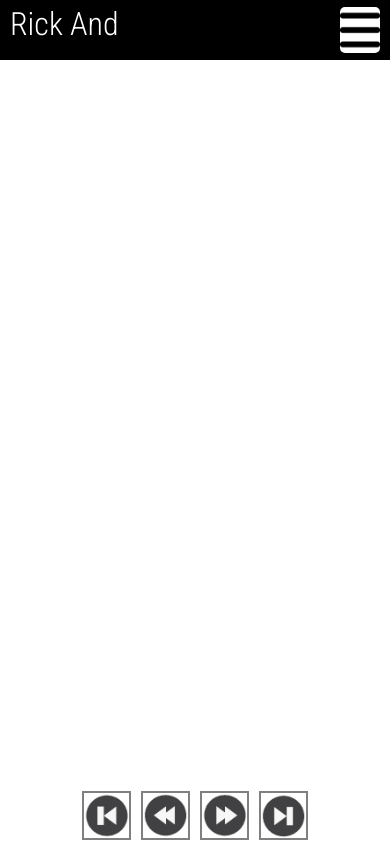
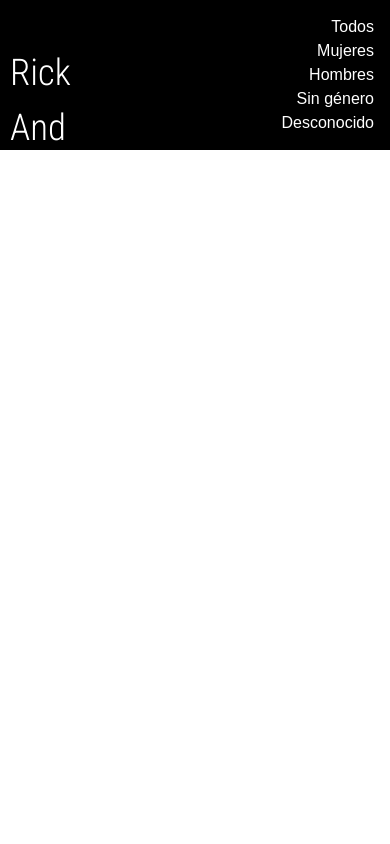
Before and after one commit to MaguiBrollo/ADA_TrabajoFinal, a plain HTML site: page index.html in a window 390 px wide. Shown: the top 844 px of the page. Drawn offline with Linux system fonts and the light colour scheme; no server answers.

Commit message:
ver mas completo

```diff
--- a/index.html
+++ b/index.html
@@ -29,7 +29,6 @@
                 <li> <button id="desconocidos" class="boton-menu"> Desconocido</button> </li>
             </ul>
 
-            <img class="img-menu" src="./img/menu.jpg" alt="" width="40px">
         </div>
 
     </nav>
--- a/script.js
+++ b/script.js
@@ -1,9 +1,9 @@
 
+//------------------- Conteneder de los personajes (es el lugar donde los muestra)
 const contenedor = document.getElementById('contenedor');
 
-//--------------------------------
+//-------------------------------- Totales -----------------------
 const total_personajes = document.getElementById('total-personajes');
-
 const actual_pag = document.getElementById('pagina-actual');
 const total_pag = document.getElementById('total-paginas');
 
@@ -12,14 +12,14 @@ let dataFetch = [];  //guarda el arrary de lo personajes
 let pagina_ac = 1;
 let total_pg = 0;
 
-//-------------------------------
+//------------------------------- Botones de filtrado
 const boton_todos = document.getElementById('todos');
 const boton_mujeres = document.getElementById('mujeres');
 const boton_hombres = document.getElementById('hombres');
 const boton_sinGenero = document.getElementById('sinGenero');
 const boton_desconocidos = document.getElementById('desconocidos');
 
-//------------------------------------------ boTones de paginación ---
+//------------------------------------------ Botones de paginación ---
 const btn_izq = document.getElementById('btn-img-izq');
 const btn_ant = document.getElementById('btn-img-ant');
 const btn_sig = document.getElementById('btn-img-sig');
@@ -74,7 +74,6 @@ function filtrar_personajes(de_donde) {
     }
 }
 
-
 function todos() {
     filtrar_personajes('todos');
 }
@@ -115,12 +114,31 @@ function buscar_personajes() {
         }).catch((error) => {           //atrapa error
             console.log(error);
         });
+        ocultarMostrarBotones();
+}
+
+//------  ocultar/mostrar botones de paginacion
+function ocultarMostrarBotones(){
+    if(pagina_ac <=1 ){
+        btn_izq.style.visibility='hidden';
+        btn_ant.style.visibility='hidden';
+    }else{
+        btn_izq.style.visibility='visible';
+        btn_ant.style.visibility='visible';
+    }
+
+    if( pagina_ac === (total_pg)){
+        btn_der.style.visibility='hidden';
+        btn_sig.style.visibility='hidden';
+    }else{
+        btn_der.style.visibility='visible';
+        btn_sig.style.visibility='visible';
+    }
 }
 
 
 //---------------- paginacion --------------------------
 const paginas = async promesa => {
-
     btn_sig.addEventListener('click', () => {
         if (pagina_ac === total_pg) {
             pagina_ac = total_pg;
--- a/style.css
+++ b/style.css
@@ -27,19 +27,18 @@ body {
 
 .nombre {
     height: 60px;
-    width: 300px;
     font-size: 2.3rem;
     color: white;
     text-decoration: none;
-    flex-basis: 300px;       /*con .menu*/
+    flex-basis: 35%;       /*con .menu*/
     padding: 0px;
     margin: 0px;
 }
 
 .menu {
-    flex-basis: 90%;     /* con .nombre*/
+    flex-basis: 70%;     /* con .nombre*/
 
-    display: flex;     /* estos 3 para END horizonta el nombre dentro de este contenedor*/
+    display: flex;     /* estos 3, para END horizontal el nombre dentro de este contenedor*/
     flex-direction: row;
     justify-content: flex-end;
 }
@@ -112,7 +111,6 @@ li {
 
     overflow: hidden;
 
-    transition: all 300ms;       /* cuando la imagen se agranda al pasar el ratón*/
     position: inherit;
 }
 
@@ -122,6 +120,7 @@ li {
 
 .cont-img:hover .img-card-personaje {
     transform:scale(1.5);
+    transition: all 300ms linear; /*la imagen se agranda*/
 }
 .cont-img {overflow:hidden;}
 
@@ -215,40 +214,32 @@ li {
 }
 /*-------------------------------------------- MEDIA QUERY -------------------*/
 
-@media(max-width:760px) {
+@media(max-width:700px) {
     .nombre {
         height: 60px;
-        font-size: 2.0rem;
+        font-size: 1.9 rem;
     }
 
-    ul {
-        display: none;
+    .nav-header{
+        height: 150px;
     }
 
-    .img-menu {
-        display: inline;
-        border-radius: 5px;
+    li{
+        float: none;
+        text-align:right;
+    }
 
-        display: flex;
-        /* estos 3 para END horizonta el nombre dentro de este contenedor*/
-        align-items: flex-end;
-        flex-direction: row;
-    }
 }
-
 
 
 @media(1px <= width <= 700px) {
     .contenedor-personajes {
         grid-template-columns: 100%;
     }
-
 }
 
 @media(700px < width <= 993px) {
-
     .contenedor-personajes {
         grid-template-columns: repeat(2, 1fr);
     }
-
 }
--- a/stylevermas.css
+++ b/stylevermas.css
@@ -66,7 +66,6 @@ body {
 
     overflow: hidden;
 
-    transition: all 300ms;       /* cuando la imagen se agranda al pasar el ratón*/
     position: inherit;
 }
 
@@ -76,9 +75,11 @@ body {
 
 .cont-img-uno:hover .img-card-personaje-uno {
     transform:scale(1.5);
+
+    transition: all 300ms linear; /*la imagen se agranda*/
 }
+
 .cont-img-uno:hover {overflow:hidden;}
-
 
 .info-card-personaje-uno {
     border: 50px;
```
Also changed, not shown: scriptVerMas.js (+38 -4 lines), img/menu.jpg (deleted).
